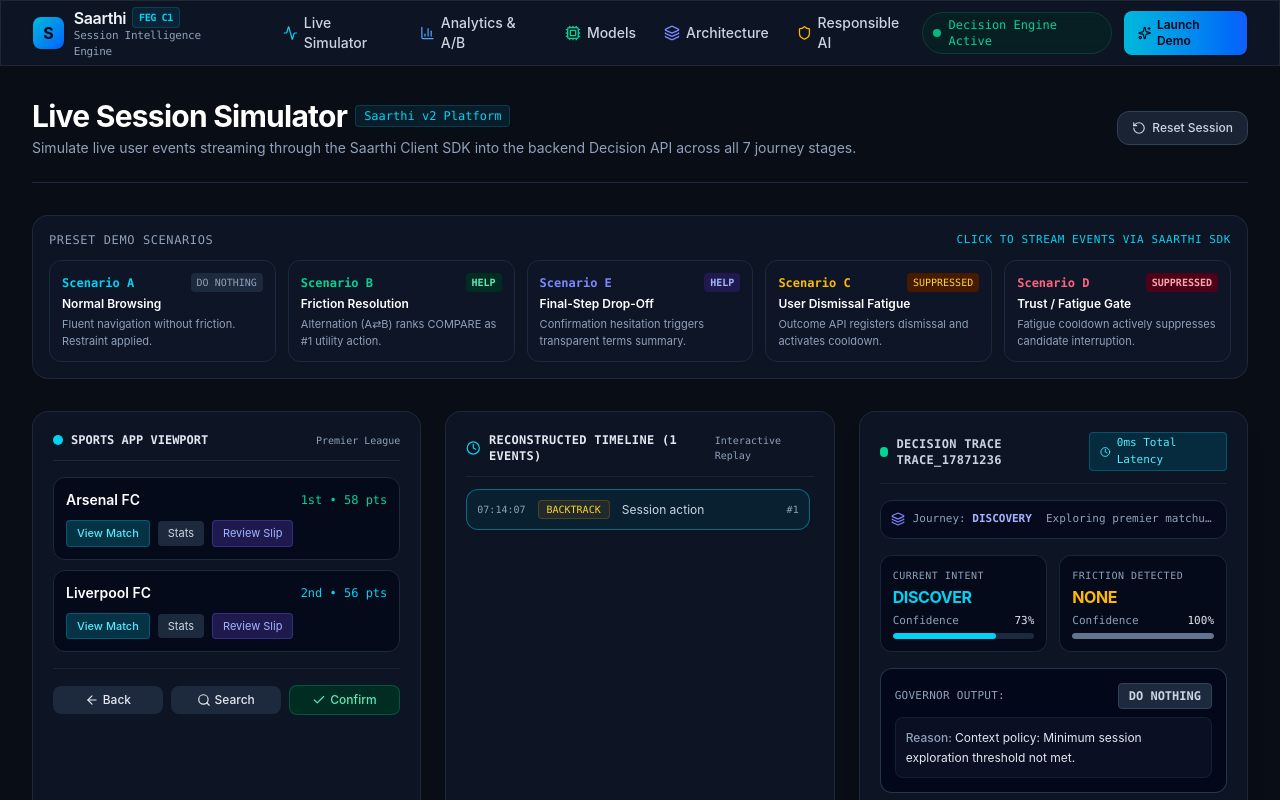
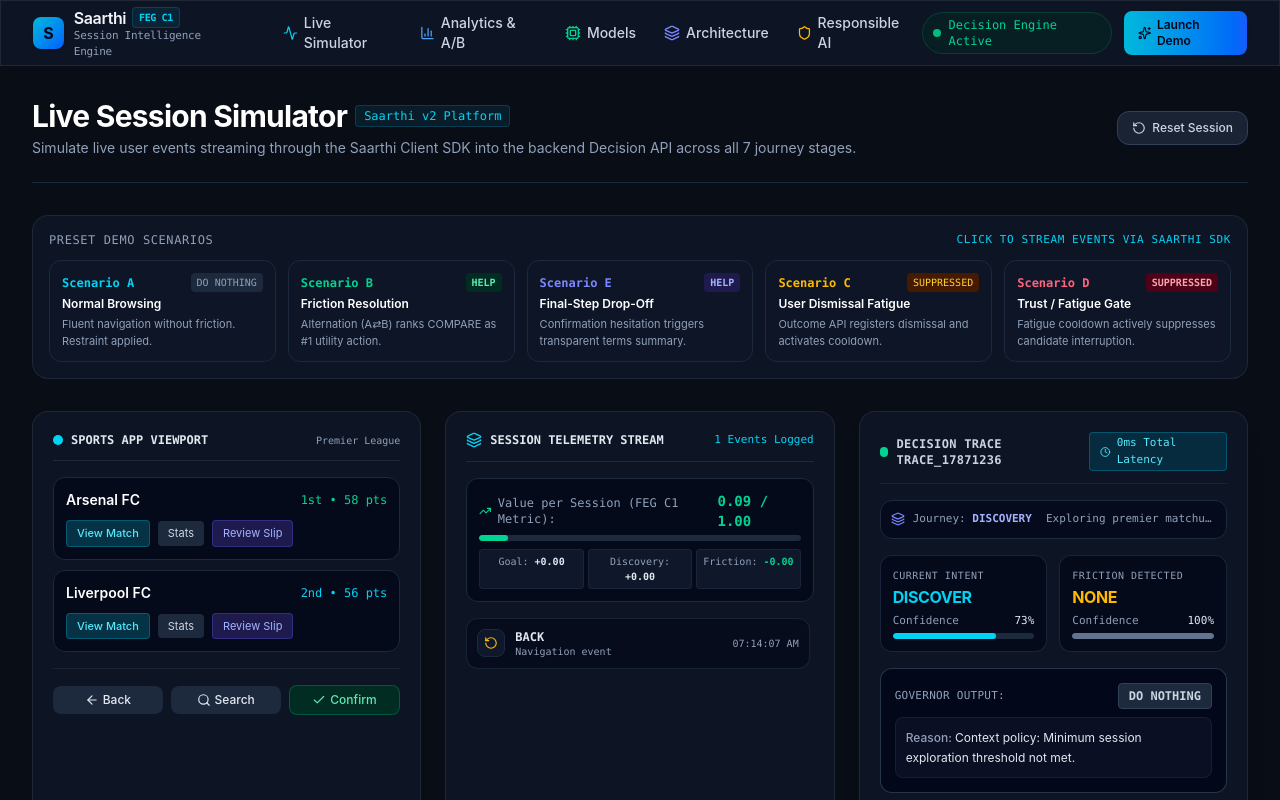
Before and after one commit to RamNarra/saarthi-feg-hackathon, a Next.js app: page /session in a window 1280 px wide. Both pictures are taken after a click on the button "Back". Shown: the top 800 px of the page. Built offline with nearby package versions, Linux system fonts and the light colour scheme.

Commit message:
fix: refine evaluation terminology (Modeled P10/P50/P90, D30 hypothesis proxy) and integrate live Value per Session tracker

```diff
--- a/app/components/session-replay.tsx
+++ b/app/components/session-replay.tsx
@@ -2,111 +2,121 @@
 
 import { SessionEvent } from "@/lib/types/events";
 import { DecisionTrace } from "@/lib/types/models";
-import { Clock, CheckCircle, AlertCircle, ArrowRight, Eye, RefreshCw, Zap } from "lucide-react";
+import { computeSessionValue } from "@/lib/engine/session-value";
+import { computeSessionFeatures } from "@/lib/engine/feature-engine";
+import { Clock, Eye, RotateCcw, BarChart2, Layers, Search, Sparkles, CheckCircle2, AlertCircle, TrendingUp } from "lucide-react";
 
 interface SessionReplayProps {
   events: SessionEvent[];
   latestTrace: DecisionTrace | null;
-  onSelectEventIndex?: (index: number) => void;
-  selectedIndex?: number;
 }
 
-export function SessionReplayTimeline({
-  events,
-  latestTrace,
-  onSelectEventIndex,
-  selectedIndex,
-}: SessionReplayProps) {
-  if (events.length === 0) {
-    return (
-      <div className="p-6 rounded-2xl glass-panel border border-slate-800 flex flex-col items-center justify-center min-h-[380px] text-center">
-        <Clock className="w-8 h-8 text-slate-400 mb-3" />
-        <h3 className="text-sm font-semibold text-slate-300">Session Replay Timeline</h3>
-        <p className="text-xs text-slate-400 max-w-xs mt-1">
-          As events occur in the session, reconstructed chronological milestones will appear here.
-        </p>
-      </div>
-    );
-  }
-
-  const getEventBadge = (type: string) => {
+export function SessionReplayTimeline({ events, latestTrace }: SessionReplayProps) {
+  const getEventIcon = (type: string) => {
     switch (type) {
       case "EVENT_VIEW":
-        return <span className="px-2 py-0.5 rounded bg-blue-500/10 text-blue-300 border border-blue-500/20 text-[10px] font-mono">EVENT_VIEW</span>;
+        return <Eye className="w-3.5 h-3.5 text-cyan-400" />;
+      case "BACK":
+        return <RotateCcw className="w-3.5 h-3.5 text-amber-400" />;
+      case "MARKET_VIEW":
       case "STATS_VIEW":
-        return <span className="px-2 py-0.5 rounded bg-cyan-500/10 text-cyan-300 border border-cyan-500/20 text-[10px] font-mono">STATS_VIEW</span>;
-      case "MARKET_VIEW":
-        return <span className="px-2 py-0.5 rounded bg-indigo-500/10 text-indigo-300 border border-indigo-500/20 text-[10px] font-mono">MARKET_VIEW</span>;
-      case "BACK":
-        return <span className="px-2 py-0.5 rounded bg-amber-500/10 text-amber-300 border border-amber-500/20 text-[10px] font-mono">BACKTRACK</span>;
-      case "INTERVENTION_SHOWN":
-        return <span className="px-2 py-0.5 rounded bg-emerald-500/20 text-emerald-300 border border-emerald-500/30 text-[10px] font-mono font-bold">HELP OFFERED</span>;
+        return <BarChart2 className="w-3.5 h-3.5 text-indigo-400" />;
+      case "SEARCH":
+        return <Search className="w-3.5 h-3.5 text-emerald-400" />;
       case "INTERVENTION_ACCEPTED":
-        return <span className="px-2 py-0.5 rounded bg-emerald-500/30 text-emerald-200 border border-emerald-500/40 text-[10px] font-mono font-bold">ACCEPTED</span>;
+        return <CheckCircle2 className="w-3.5 h-3.5 text-emerald-400" />;
       case "INTERVENTION_DISMISSED":
-        return <span className="px-2 py-0.5 rounded bg-rose-500/20 text-rose-300 border border-rose-500/30 text-[10px] font-mono font-bold">DISMISSED</span>;
+        return <AlertCircle className="w-3.5 h-3.5 text-amber-400" />;
       default:
-        return <span className="px-2 py-0.5 rounded bg-slate-800 text-slate-400 border border-slate-700 text-[10px] font-mono">{type}</span>;
+        return <Clock className="w-3.5 h-3.5 text-slate-400" />;
     }
   };
 
+  // Compute live Session Value score
+  const sessionFeatures = computeSessionFeatures(events);
+  const isGoalDone = events.some((e) => e.eventType === "GOAL_COMPLETED" || e.eventType === "INTERVENTION_ACCEPTED");
+  const sessionValue = computeSessionValue(
+    sessionFeatures,
+    latestTrace ? latestTrace.friction : "NONE",
+    latestTrace ? latestTrace.governorDecision : "DO_NOTHING",
+    undefined,
+    isGoalDone,
+    false
+  );
+
   return (
-    <div className="p-5 rounded-2xl glass-panel border border-slate-800 flex flex-col h-full">
-      <div className="flex items-center justify-between border-b border-slate-800/80 pb-3 mb-3">
-        <div className="flex items-center gap-2">
-          <Clock className="w-4 h-4 text-cyan-400" />
-          <h3 className="text-xs font-mono font-semibold text-slate-200 uppercase tracking-wide">
-            Reconstructed Timeline ({events.length} events)
-          </h3>
+    <div className="p-5 rounded-2xl glass-panel border border-slate-800 flex flex-col justify-between h-full">
+      <div>
+        <div className="flex items-center justify-between border-b border-slate-800 pb-3 mb-4">
+          <div className="flex items-center gap-2">
+            <Layers className="w-4 h-4 text-cyan-400" />
+            <h3 className="text-xs font-mono font-semibold text-slate-200 uppercase">Session Telemetry Stream</h3>
+          </div>
+          <span className="text-[11px] font-mono text-cyan-400">
+            {events.length} Events Logged
+          </span>
         </div>
-        <span className="text-[10px] font-mono text-slate-400">Interactive Replay</span>
+
+        {/* Live Value per Session Meter */}
+        <div className="mb-4 p-3 rounded-xl bg-slate-950/70 border border-slate-800">
+          <div className="flex items-center justify-between text-xs font-mono mb-1">
+            <span className="text-slate-400 flex items-center gap-1.5">
+              <TrendingUp className="w-3.5 h-3.5 text-emerald-400" />
+              Value per Session (FEG C1 Metric):
+            </span>
+            <strong className="text-emerald-400 text-sm font-bold">{sessionValue.totalSessionValue.toFixed(2)} / 1.00</strong>
+          </div>
+          <div className="w-full bg-slate-800 h-1.5 rounded-full overflow-hidden mb-2">
+            <div className="bg-emerald-400 h-full rounded-full transition-all duration-300" style={{ width: `${sessionValue.totalSessionValue * 100}%` }}></div>
+          </div>
+          <div className="grid grid-cols-3 gap-1 text-[10px] font-mono text-slate-400 text-center">
+            <div className="p-1 rounded bg-slate-900 border border-slate-800/80">
+              <span>Goal: </span><strong className="text-slate-200">+{sessionValue.goalCompletion.toFixed(2)}</strong>
+            </div>
+            <div className="p-1 rounded bg-slate-900 border border-slate-800/80">
+              <span>Discovery: </span><strong className="text-slate-200">+{sessionValue.discoveryValue.toFixed(2)}</strong>
+            </div>
+            <div className="p-1 rounded bg-slate-900 border border-slate-800/80">
+              <span>Friction: </span><strong className={sessionValue.unresolvedFrictionPenalty > 0 ? "text-rose-400" : "text-emerald-400"}>-{sessionValue.unresolvedFrictionPenalty.toFixed(2)}</strong>
+            </div>
+          </div>
+        </div>
+
+        {events.length === 0 ? (
+          <div className="text-center py-12 text-slate-400 text-xs font-mono">
+            No session events recorded yet. Click options in the viewport to simulate live telemetry.
+          </div>
+        ) : (
+          <div className="space-y-2.5 max-h-[360px] overflow-y-auto pr-1">
+            {events.map((ev, idx) => (
+              <div
+                key={ev.id || idx}
+                className="p-2.5 rounded-xl bg-slate-950/50 border border-slate-800/80 flex items-center justify-between text-xs font-mono"
+              >
+                <div className="flex items-center gap-2.5">
+                  <div className="p-1.5 rounded-lg bg-slate-900 border border-slate-800">
+                    {getEventIcon(ev.eventType)}
+                  </div>
+                  <div>
+                    <div className="font-semibold text-slate-200">{ev.eventType}</div>
+                    <div className="text-[10px] text-slate-400 truncate max-w-[180px]">
+                      {ev.entityName || ev.entityId || "Navigation event"}
+                    </div>
+                  </div>
+                </div>
+                <div className="text-[10px] text-slate-400">
+                  {new Date(ev.timestamp).toLocaleTimeString([], { hour: "2-digit", minute: "2-digit", second: "2-digit" })}
+                </div>
+              </div>
+            ))}
+          </div>
+        )}
       </div>
 
-      <div className="flex-1 overflow-y-auto space-y-2 max-h-[320px] pr-1 custom-scrollbar">
-        {events.map((ev, idx) => {
-          const isCurrent = selectedIndex === idx || (selectedIndex === undefined && idx === events.length - 1);
-          const timeFormatted = ev.timestamp.slice(11, 19);
-
-          return (
-            <div
-              key={idx}
-              onClick={() => onSelectEventIndex && onSelectEventIndex(idx)}
-              className={`p-2.5 rounded-xl border text-xs font-mono transition-all cursor-pointer flex items-center justify-between ${
-                isCurrent
-                  ? "bg-cyan-950/40 border-cyan-500/50 shadow-sm"
-                  : "bg-slate-950/40 border-slate-800/80 hover:bg-slate-900/60 hover:border-slate-700"
-              }`}
-            >
-              <div className="flex items-center gap-3">
-                <span className="text-slate-400 text-[10px]">{timeFormatted}</span>
-                {getEventBadge(ev.eventType)}
-                <span className="text-slate-300 font-sans text-xs truncate max-w-[160px]">
-                  {ev.entityName || ev.entityId || "Session action"}
-                </span>
-              </div>
-
-              <div className="text-[10px] text-slate-400">
-                #{idx + 1}
-              </div>
-            </div>
-          );
-        })}
+      <div className="mt-4 pt-3 border-t border-slate-800 text-[10px] font-mono text-slate-400 flex items-center justify-between">
+        <span>Channel: Saarthi Client SDK</span>
+        <span>Transport: HTTPS / JSON</span>
       </div>
-
-      {/* Decision Summary Milestone Banner */}
-      {latestTrace && latestTrace.governorDecision === "HELP" && (
-        <div className="mt-3 p-2.5 rounded-xl bg-emerald-950/60 border border-emerald-500/40 text-emerald-300 text-xs flex items-center gap-2">
-          <Zap className="w-4 h-4 text-emerald-400 shrink-0" />
-          <span><strong>Intervention Triggered:</strong> {latestTrace.candidateAction} presented to user.</span>
-        </div>
-      )}
-
-      {latestTrace && latestTrace.governorDecision === "DO_NOTHING" && (
-        <div className="mt-3 p-2.5 rounded-xl bg-slate-900/80 border border-slate-800 text-slate-400 text-xs flex items-center gap-2">
-          <CheckCircle className="w-4 h-4 text-slate-400 shrink-0" />
-          <span><strong>Governor Restraint:</strong> Deliberately remaining silent (no unsolicited interruption).</span>
-        </div>
-      )}
     </div>
   );
 }
```
Also changed, not shown: app/evaluation/page.tsx (+14 -14 lines).
